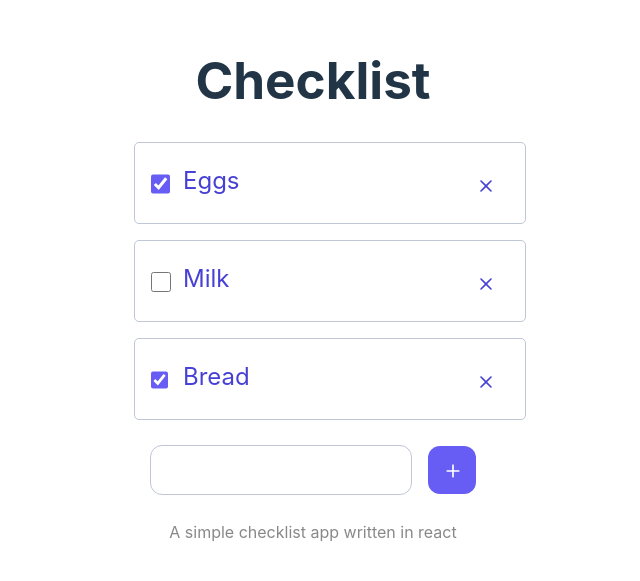
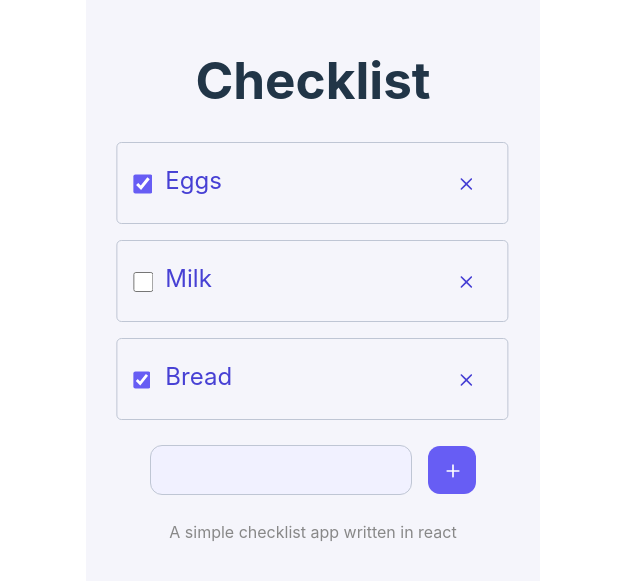
Before and after one commit to Aerodynamax/checklist, a React (Vite) app: page / in a window 1280 px wide. Shown: the part 111-692 px from the top of the page, without its empty margins (327-967 px from the left). Built offline with nearby package versions, Linux system fonts and the light colour scheme.

Commit message:
componentised and added types

```diff
--- a/src/App.css
+++ b/src/App.css
@@ -1,9 +1,10 @@
 #root {
   max-width: 1280px;
   margin: auto;
-  padding: 2rem;
+  padding: 3rem;
   text-align: center;
-
+  background-color: var(--background-default);
+  border-radius: 20px;
 }
 
 .fill {
@@ -30,7 +31,18 @@
   color: var(--light-accent-text-default);
 }
 
+.card-list {
+  padding: 0;
+  list-style-type: none;
 
+  max-height: 300px;
+  /* overflow-y: auto;
+  overflow-x: hidden; */
+}
+.card-list * {
+  margin: 1rem 0px 0px 0px;
+  padding: 0%s;
+}
 .card-list {
   list-style-type: none;
   width: 358px;
@@ -54,6 +66,8 @@
   flex: 1 0 0;
   align-self: stretch;
   gap: 12px;
+
+  transform: translateX(-4.5%);
 }
 
 
@@ -74,18 +88,9 @@
   border-radius: 6px;
   width: 2rem;
   height: 2rem;
-  border: 1px solid var(--accent-background-default);
   accent-color: var(--accent-background-default);
 
   transform: translateY(5px);
-}
-
-ul {
-  padding: 0;
-  list-style-type: none;
-}
-ul * {
-  margin-top: 16px;
 }
 
 .card label {
@@ -108,7 +113,9 @@ ul * {
   background: none;
 
   text-align: center;
-
+}
+.card button * {
+  transform: translateX(-1px) translateY(-1px);
 }
 
 .submit-form {
--- a/src/components/Checklist.tsx
+++ b/src/components/Checklist.tsx
@@ -10,6 +10,7 @@ export const Checklist: FunctionComponent<Props> = ({ items }) => {
       id={task.id}
       title={task.name}
       completed={task.completed}
+      key={task.id}
     ></ChecklistItem>
   ));
 
--- a/src/components/ChecklistItem.tsx
+++ b/src/components/ChecklistItem.tsx
@@ -15,7 +15,7 @@ export const ChecklistItem: FunctionComponent<Props> = ({
             className="checkbox"
             id={id}
             type="checkbox"
-            checked={completed}
+            defaultChecked={completed}
           />
           <p className="title unselectable">{title}</p>
         </div>
--- a/src/index.css
+++ b/src/index.css
@@ -19,6 +19,7 @@
   --surface-border-default: #5a5a6d;
   --surface-background-default: #242432;
   --surface-text-default: #9ea5ff;
+  --background-default: #2e2e2e;
 }
 
 a {
@@ -71,8 +72,9 @@ button:focus-visible {
     --surface-border-default: #BFC6D4;
     --accent-background-default: #675DF4;
     --surface-border-default: #BFC6D4;
-    --surface-background-default: #FFF;
+    --surface-background-default: #f1f1ff;
     --surface-text-default: #4740d4;
+    --background-default: #F5F5FB;
   }
   a:hover {
     color: #747bff;
```
